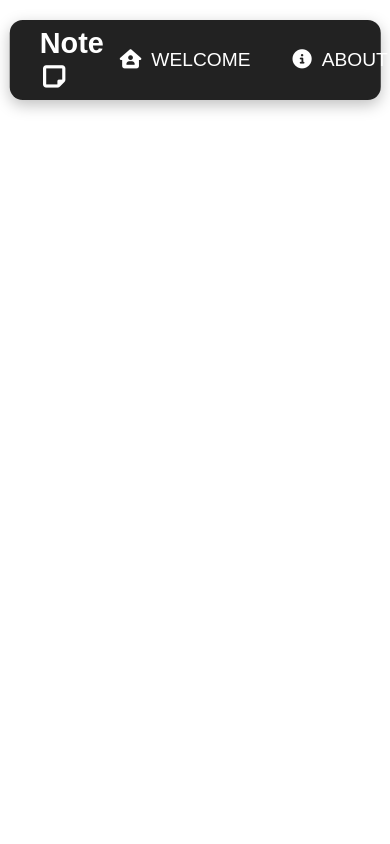
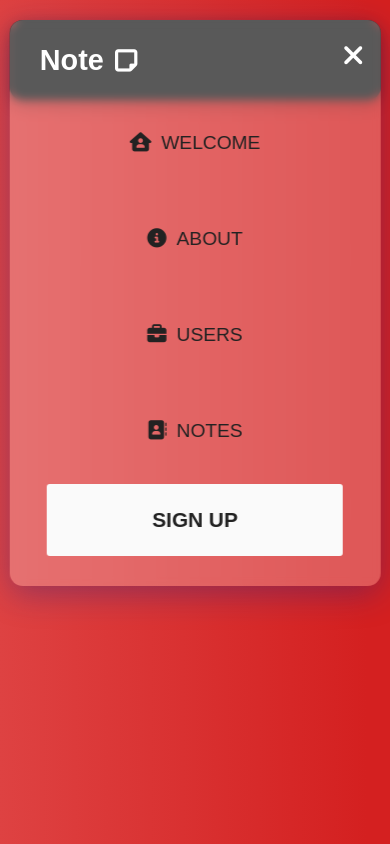
Before and after one commit to piesieomane/NOTE-TAKING-APP, a React (Vite) app in the folder client/: page / in a window 390 px wide. Shown: the top 844 px of the page. Built offline with nearby package versions, Linux system fonts and the light colour scheme.

Commit message:
Make the navbar responsive

```diff
--- a/client/src/App.jsx
+++ b/client/src/App.jsx
@@ -6,6 +6,7 @@ const App = () => {
   return (
     <div className="App">
       <Navbar />
+      <Welcome />
     </div>
   );
 };
--- a/client/src/components/Navbar.jsx
+++ b/client/src/components/Navbar.jsx
@@ -1,15 +1,29 @@
-import React from 'react';
+import React, { useState } from 'react';
 import { NavLink } from 'react-router-dom';
 import LINKS from './NavbarData';
 import './NavbarStyles.css';
 
 const Navbar = () => {
+  const [isActive, setActive] = useState('false');
+  const toggleClass = () => {
+    setActive(!isActive);
+  };
+
   return (
     <nav className="NavbarItems">
       <h1 className="logo">
         Note <i className="fa fa-sticky-note"></i>
       </h1>
-      <ul className="nav-menu">
+      <div className="menu-icons">
+        <i
+          className={isActive ? 'fas fa-times' : 'fas fa-bars'}
+          onClick={toggleClass}
+        ></i>
+      </div>
+      <ul
+        className={isActive ? 'nav-menu active' : 'nav-menu'}
+        onclick={toggleClass}
+      >
         {LINKS.map((link, index) => (
           <li key={index}>
             <NavLink to={link.to} className={link.cName}>
--- a/client/src/components/NavbarStyles.css
+++ b/client/src/components/NavbarStyles.css
@@ -52,3 +52,86 @@
   border-radius: 4px;
   transition: all 0.2s ease-in-out;
 }
+
+.fa-bars,
+.fa-times {
+  color: #fff;
+}
+
+.menu-icons {
+  display: none;
+}
+
+.nav-links-mobile {
+  padding: 0.5rem 1rem;
+  white-space: nowrap;
+  background-color: #fafafa;
+  border-radius: 3px;
+  text-decoration: none;
+  font-size: 1rem;
+  color: #222;
+  font-weight: 500;
+}
+
+@media screen and (max-width: 850px) {
+  .NavbarItems {
+    z-index: 99;
+  }
+
+  .nav-menu {
+    display: flex;
+    flex-direction: column;
+    justify-content: flex-start;
+    background: rgba(255, 255, 255, 0.25);
+    width: 100%;
+    box-shadow: 0 8px 32px 0 rgba(31, 38, 135, 0.37);
+    backdrop-filter: blur(4px);
+    border-radius: 13px;
+    height: auto;
+    position: absolute;
+    top: 0;
+    left: -110%;
+    align-items: stretch;
+    padding: 80px 0 30px 0;
+    margin: 0;
+    z-index: -1;
+    transition: all 0.5s ease-in-out;
+  }
+
+  .nav-menu.active {
+    left: 0;
+    transition: 300ms;
+  }
+
+  .nav-links {
+    display: block;
+    widows: 100%;
+    padding: 2rem 0;
+    color: #222;
+  }
+
+  .nav-links:hover {
+    background: rgba(255, 255, 255, 0.25);
+    backdrop-filter: blur(20px);
+  }
+
+  .menu-icons {
+    display: block;
+    position: absolute;
+    top: 0;
+    right: 0;
+    transform: translate(-100%, 60%);
+    font-size: 1.8rem;
+    cursor: pointer;
+  }
+
+  .nav-links-mobile {
+    padding: 1.5rem;
+    display: block;
+    text-align: center;
+    font-size: 1.3rem;
+    font-weight: bold;
+    width: 80%;
+    margin: auto;
+  }
+}
--- a/client/src/components/Welcome.jsx
+++ b/client/src/components/Welcome.jsx
@@ -1,14 +1,10 @@
 import Sammy from '../img/sammy.jpeg';
-import '../css/main.css';
+import './WelcomeStyles.css';
 
 const Welcome = () => {
   return (
     <>
-      <div className="wrapper">
-        <h1>Welcome To My App</h1>
-        <p>This is going to be the coolest app in the world!</p>
-        <img src={Sammy} alt="Sammy" width={200} height={200} />
-      </div>
+      <div className="home"></div>
     </>
   );
 };
--- /dev/null
+++ b/client/src/components/WelcomeStyles.css
@@ -0,0 +1,10 @@
+.home {
+  width: 100%;
+  height: 200vh;
+  background: rgb(222, 66, 66);
+  background: linear-gradient(
+    90deg,
+    rgba(222, 66, 66, 1) 0%,
+    rgba(212, 32, 32, 1) 94%
+  );
+}
```
